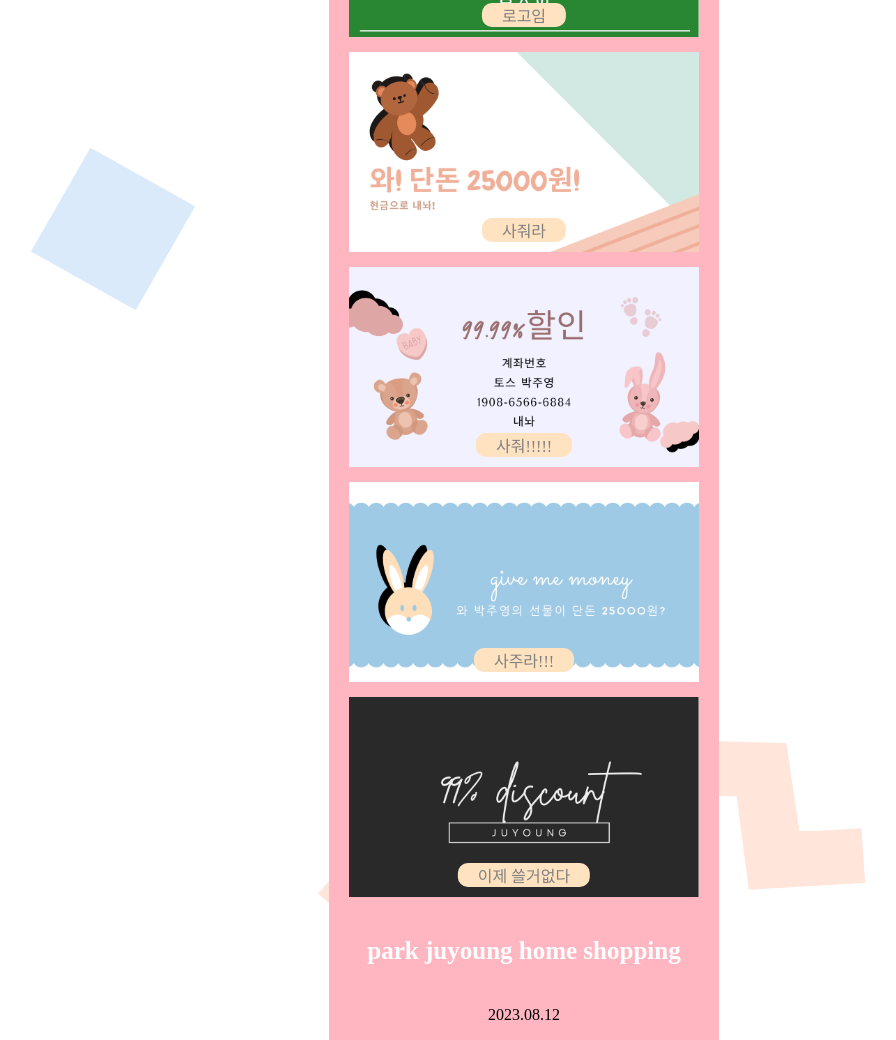
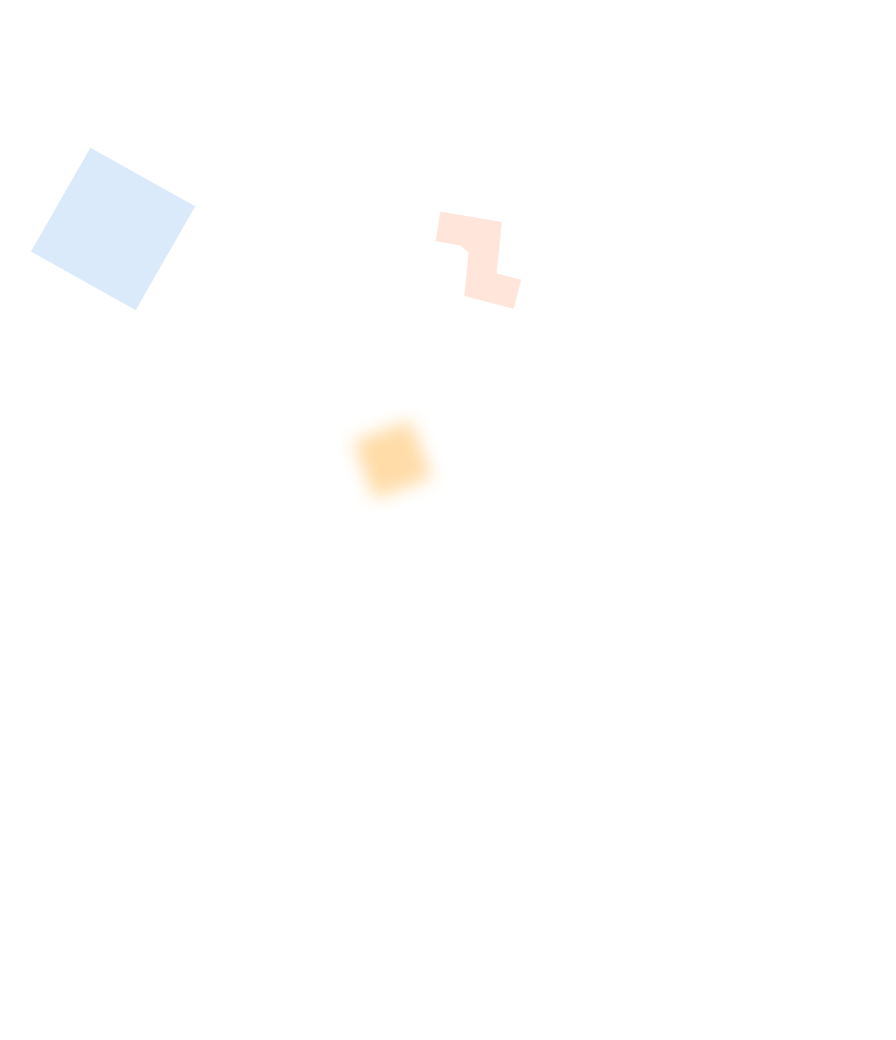
Before and after one commit to kn50210/birthday, a plain HTML site: page index.html in a window 1280 px wide. Shown: the part 193-1233 px from the top of the page, without its empty margins (116-1012 px from the left). After the commit the page ends 800 px from the top, so only its background shows below. Drawn offline with Linux system fonts and the light colour scheme; a web font is replaced by a local one.

Commit message:
Update index.html

```diff
--- a/index.html
+++ b/index.html
@@ -38,88 +38,7 @@
 
 
             .photo-frame {
-                background-color: white;
-                margin: 15px 20px;
-                height: 200px;
-                background-size: cover;
-                position: relative;
-            }
-
-
-            .footer {
-                display: flex;
-                flex-direction: column;
-                align-items: center;
-            }
-
-
-            .f-title {
-                color: white;
-                font-size: 25px;
-                font-weight: 900;
-            }
-
-
-            .f-data {
-                color: white;
-                font-size: 15px;
-                font-weight: 500;
-            }
-
-
-            #image1 {
-                background-image: url('./로고초.png');
-            }
-
-
-            #image2 {
-                background-image: url('./곰도리.png');
-            }
-
-
-            #image3 {
-                background-image: url('./할인핑.png');
-            }
-
-
-            #image4 {
-                background-image: url('./토낑.png');
-            }
-
-
-            #image5 {
-                background-image: url('./할인검.png');
-            }
-
-
-            .photo_description {
-                color: gray;
-                background-color: rgb(255, 226, 192);
-                width: fit-content;
-                padding: 0 20px;
-                margin-bottom: 10px;
-                border-radius: 10px;
-                position: absolute;
-                bottom: 0;
-                transform: translate(-50%);
-                left: 50%;
-            }
-
-
-            .video {
-                width: 100%;
-                height: 100%;
-            }
-        </style>
-    </head>
-    <body>
-        <div class="centainer">
-            <div class="photos">
-                <div id="image1" class="photo-frame">
-                    <span id="desc1" class="photo_description"> 로고임 </span>
-                </div>
-                <div id="image2" class="photo-frame">
-                    <span id="desc2" class="photo_description"> 사줘라 </span>
+                background-color: 줘 </span>
                 </div>
                 <div id="image3" class="photo-frame">
                     <span id="desc3" class="photo_description"> 사줘!!!!! </span>
```
